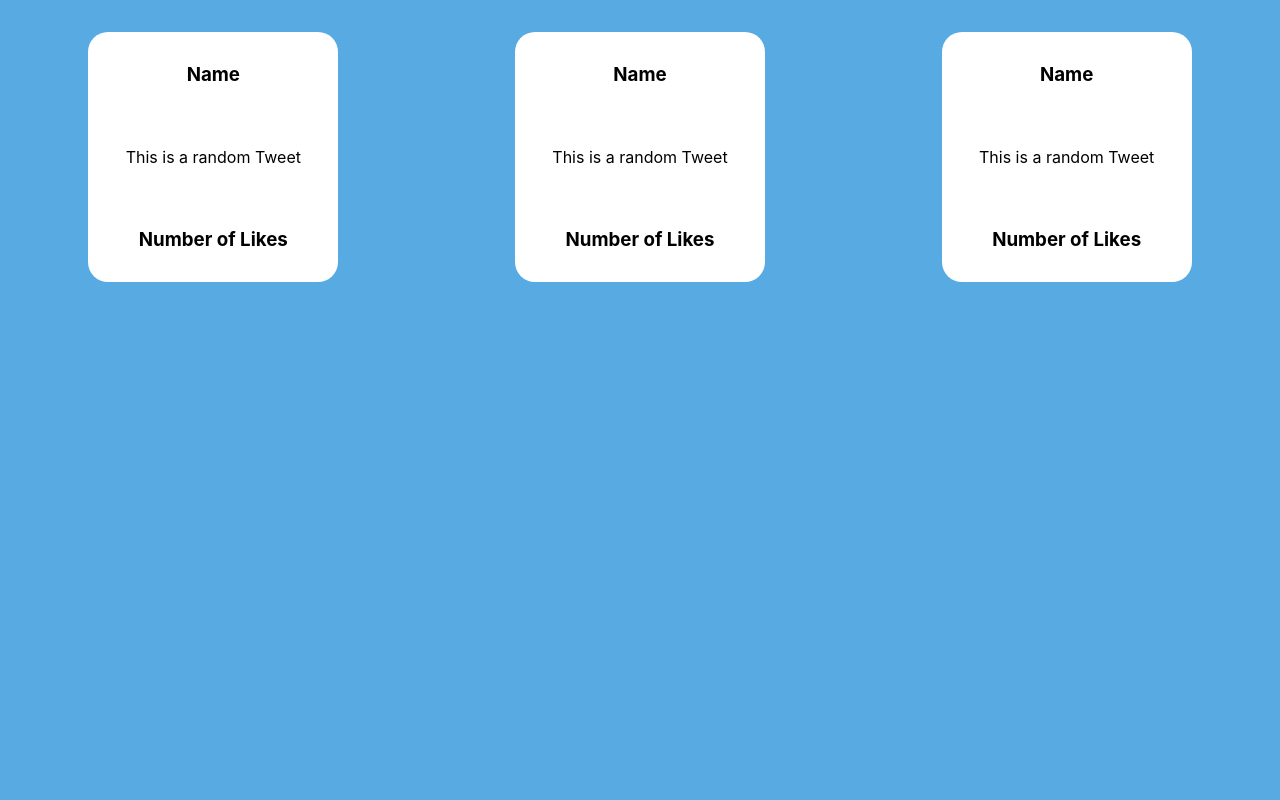
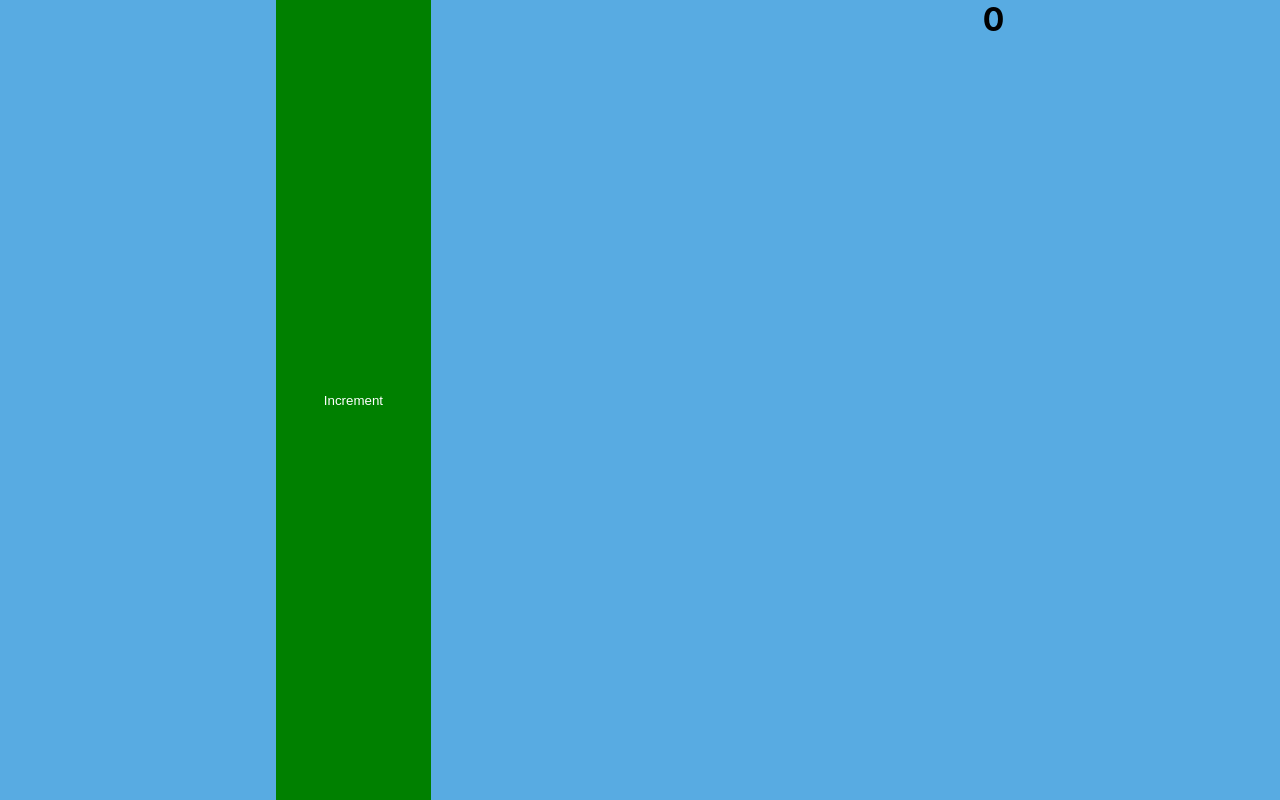
Before and after one commit to jamiev03/React-Playground, a React (Create React App) app in the folder dev-react-beginners/: page / in a window 1280 px wide. Built offline with nearby package versions, Linux system fonts and the light colour scheme.

Commit message:
learning about state management in simple terms

```diff
--- a/dev-react-beginners/src/App.css
+++ b/dev-react-beginners/src/App.css
@@ -7,7 +7,6 @@
   height: 100vh;
   display: flex;
   justify-content: space-around;
-  flex-wrap: wrap;
 }
 
 .tweet {
@@ -27,6 +26,5 @@ button {
   padding: 1rem 3rem;
   background-color: green;
   color: white;
-  font-size: 1.5rem;
   cursor: pointer;
 }
--- a/dev-react-beginners/src/App.js
+++ b/dev-react-beginners/src/App.js
@@ -1,14 +1,24 @@
-import React from 'react';
+import React, { useState } from 'react';
 import './App.css'
 import Tweet from './components/Tweet';
 
 
 function App() {
+ const [isRed, setRed] = useState(false);
+ const [count, setCount] = useState(0);
+
+ const increment = () => {
+   setCount(count + 1);
+ }
+
   return (
     <div className='app'>
-      <Tweet />
-      <Tweet />
-      <Tweet />
+      <button>Increment</button>
+      <h1>{count}</h1>
+      {/* <Tweet name="Jamie" message="Hi there this is cools!" likes="234" />
+      <Tweet name="Alfred" message="something smells..." likes="334" />
+      <Tweet name="Jody" message="Making cake is fun" likes="22134" />
+      <Tweet name="Susan" message="I like trees." likes="234" /> */}
     </div>
   )
 }
--- a/dev-react-beginners/src/components/Tweet.js
+++ b/dev-react-beginners/src/components/Tweet.js
@@ -1,11 +1,11 @@
 import React from 'react';
 
-function Tweet() {
+function Tweet( {name, message, likes} ) {
     return (
         <div className='tweet'>
-            <h3>Name</h3>
-            <p>This is a random Tweet</p>
-            <h3>Number of Likes</h3>
+            <h3>{name}</h3>
+            <p>{message}</p>
+            <h3>{likes}</h3>
         </div>
     )
 }
```
